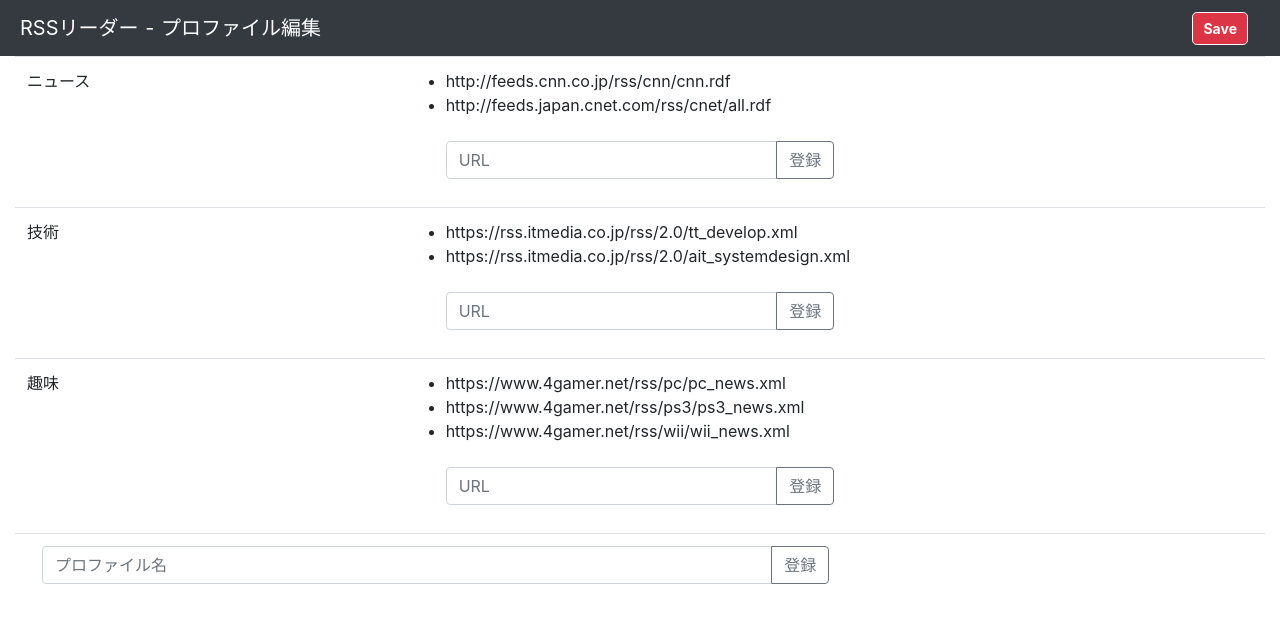
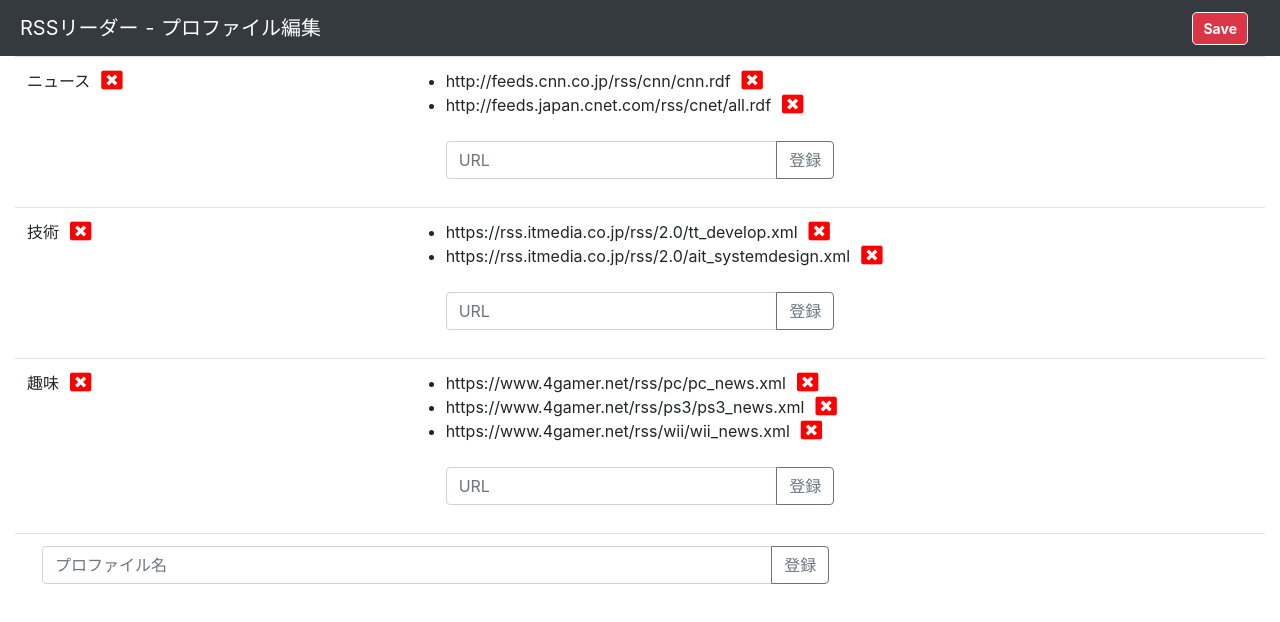
Before and after one commit to mitsukf/rss-reader, a Nuxt app: page /edit in a window 1280 px wide. Shown: the top 622 px of the page. Built offline with nearby package versions, Linux system fonts and the light colour scheme.

Commit message:
削除機能を実装

```diff
--- a/nuxt.config.js
+++ b/nuxt.config.js
@@ -14,7 +14,13 @@ module.exports = {
         content: process.env.npm_package_description || ''
       }
     ],
-    link: [{ rel: 'icon', type: 'image/x-icon', href: '/favicon.ico' }]
+    link: [
+      { rel: 'icon', type: 'image/x-icon', href: '/favicon.ico' },
+      {
+        rel: 'stylesheet',
+        href: 'https://use.fontawesome.com/releases/v5.6.1/css/all.css'
+      }
+    ]
   },
   /*
    ** Customize the progress-bar color
--- a/pages/edit/index.vue
+++ b/pages/edit/index.vue
@@ -9,10 +9,22 @@
               <div class="row">
                 <div class="col-4">
                   {{ profile.name }}
+                  &nbsp;<i
+                    class="fas fa-window-close remove-red fa-lg"
+                    @click="removeProfile(profile.name)"
+                  ></i>
                 </div>
                 <ul class="col-4">
-                  <li v-for="(value, index) in profile.urlList" :key="index">
+                  <li
+                    v-for="(value, index) in profile.urlList"
+                    :key="index"
+                    class="text-nowrap"
+                  >
                     {{ value }}
+                    &nbsp;<i
+                      class="fas fa-window-close remove-red fa-lg"
+                      @click="removeUrl(profile.name, value)"
+                    ></i>
                   </li>
                   <br />
                   <div class="input-group">
@@ -91,20 +103,14 @@ export default {
   },
   methods: {
     async addProfile() {
-      const result = await this.$store.dispatch(
+      this.isError = !(await this.$store.dispatch(
         'profile/addProfile',
         this.profileName
-      )
+      ))
+      // 入力値をクリア
       this.profileName = ''
-      if (result) {
-        this.isError = false
-      } else {
-        this.isError = true
-      }
     },
     addUrl(profileName) {
-      // eslint-disable-next-line no-console
-      console.log(this.urls[profileName])
       this.$store.dispatch('profile/addUrl', {
         name: profileName,
         url: this.urls[profileName]
@@ -113,6 +119,21 @@ export default {
     inputUrl(url, profileName) {
       this.urls[profileName] = url
     },
+    removeProfile(name) {
+      const res = confirm('「' + name + '」を削除します')
+      if (res) {
+        this.$store.commit('profile/removeProfile', name)
+      }
+    },
+    removeUrl(removeName, removeUrl) {
+      const res = confirm('選択したURLを削除します')
+      if (res) {
+        this.$store.commit('profile/removeUrl', {
+          name: removeName,
+          url: removeUrl
+        })
+      }
+    },
     save() {
       this.$store.dispatch('profile/saveProfile')
     }
@@ -120,4 +141,8 @@ export default {
 }
 </script>
 
-<style></style>
+<style>
+.remove-red {
+  color: red;
+}
+</style>
--- a/store/profile.js
+++ b/store/profile.js
@@ -9,9 +9,9 @@ export const actions = {
   addProfile({ state, commit }, name) {
     // profile名チェック
     if (name === '') {
+      // 空文字の場合はエラー
       return false
     }
-
     const result = state.profileList.filter((obj) => obj.name === name)
     if (result.length !== 0) {
       // 同名のprofileが存在する場合はエラー
@@ -22,10 +22,9 @@ export const actions = {
     commit('addProfile', name)
     return true
   },
+  // URL登録
   addUrl({ state, commit }, arg) {
     commit('addUrl', { url: arg.url, name: arg.name })
-    // eslint-disable-next-line no-console
-    console.log(state.profileList)
   },
   // profile移動
   moveProfile({ state, commit }, name, isUp) {
@@ -98,6 +97,20 @@ export const mutations = {
       }
     })
   },
+  removeProfile(state, profileName) {
+    state.profileList = state.profileList.filter((obj) => {
+      return obj.name !== profileName
+    })
+  },
+  removeUrl(state, arg) {
+    state.profileList.map((obj) => {
+      if (obj.name === arg.name) {
+        obj.urlList = obj.urlList.filter((url) => {
+          return url !== arg.url
+        })
+      }
+    })
+  },
   moveProfile(state, from, to) {
     const tmp = state.profileList[to]
     state.profileList[to] = state.profileList[from]
```
